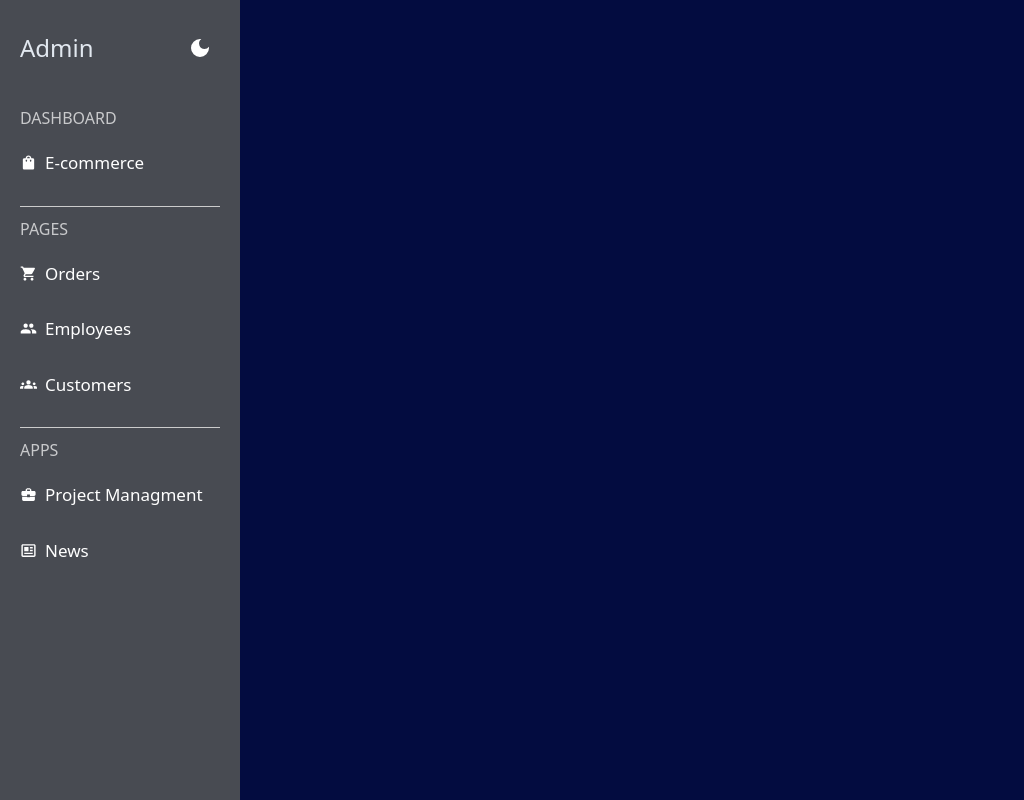
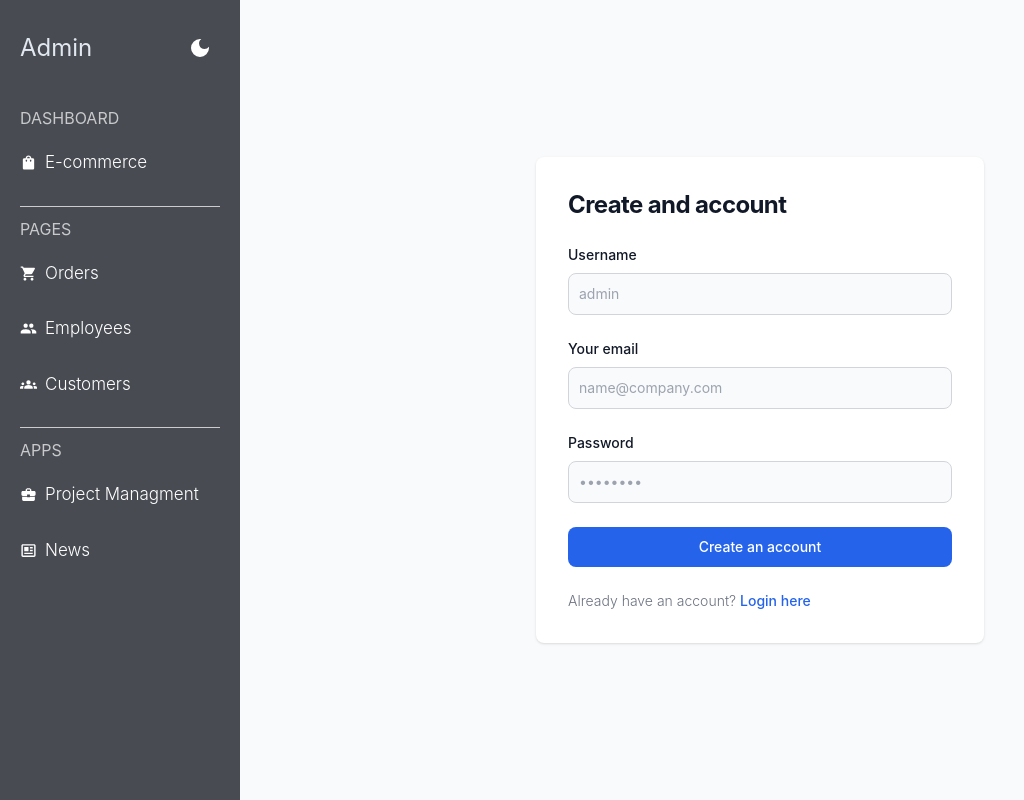
Before and after one commit to ozdogru1/admin-dashboard, a React (Create React App) app: page /register in a window 1280 px wide. Shown: the whole page, without its empty margins (0-1024 px from the left). Built offline with nearby package versions, Linux system fonts and the light colour scheme.

Commit message:
login register page added

```diff
--- a/src/App.js
+++ b/src/App.js
@@ -10,21 +10,26 @@
 import Orders from './pages/Orders';
 import ProjectManagment from './pages/ProjectManagment';
 import SideBar from './components/SideBar';
+import Login from './pages/Login';
+import Register from './pages/Register';
 
 const App = () => {
-  return (
-    <div className='flex h-auto min-h-screen'>
-      <div className=' w-[240px] min-w-max px-5 bg-secondary-dark-bg'>
+
+   return (
+    <div className={`flex h-auto min-h-screen`}>
+       <div className=' w-[240px] min-w-max px-5 bg-secondary-dark-bg'>
       <SideBar />
       </div>
       <div className='grow-[1]  bg-[#030C40]'>
       <Routes>
-        <Route index element={<Home />} />
+        <Route path='/'  element={<Home />} />
         <Route path="customers" element={<Customers />} />
          <Route path='news' element={<News />} />
         <Route path="employees" element={<Employees />} />
         <Route path="orders" element={<Orders />} />
         <Route path='projectmanagment' element={<ProjectManagment />} />
+        <Route path='login' element={<Login/>}/>
+        <Route path='register' element={<Register/>}/>
       </Routes>
       </div>
     </div>
--- a/src/components/Chart/index.jsx
+++ b/src/components/Charts/index.jsx
@@ -10,7 +10,7 @@
   Legend,
 } from "chart.js";
 import { Line } from "react-chartjs-2";
-import { faker } from '@faker-js/faker';
+import { faker } from "@faker-js/faker";
 
 ChartJS.register(
   CategoryScale,
@@ -69,11 +69,12 @@
   ],
 };
 
+const Chart = () => {
+  return (
+    <div className="bg-secondary-dark-bg w-[80%] h-auto m-auto px-10 py-5 text-white rounded flex ">
+      <Line options={options} data={data} />
+    </div>
+  );
+};
 
-const Statistic = () => {
-  return (
-      <Line options={options} data={data} />
-    )
-}
-
-export default Statistic
+export default Chart;
--- a/src/components/RevenueUpdates.jsx
+++ /dev/null
@@ -1,13 +0,0 @@
-import React from "react";
- import Statistic from "./Chart";
-
-const RevenueUpdates = () => {
-  return (
-    <div className="bg-secondary-dark-bg w-[80%] h-auto m-auto px-10 py-5 text-white rounded flex ">
-
-        <Statistic/>
-     </div>
-  );
-};
-
-export default RevenueUpdates;
--- a/src/components/SideBar/index.jsx
+++ b/src/components/SideBar/index.jsx
@@ -22,7 +22,7 @@
     <div className="">
       <div className="flex items-center justify-between mb-8 mt-8 ">
         <p className="text-slate-200 text-2xl ">Admin</p>
-        <MdDarkMode className="text-2xl text-white" />
+        <MdDarkMode className="text-2xl text-white"/>
       </div>
       <div className="main">
         <h3 className="title">DashBoard</h3>
--- a/src/pages/Home.jsx
+++ b/src/pages/Home.jsx
@@ -1,14 +1,14 @@
-import React from 'react'
- import RevenueUpdates from '../components/RevenueUpdates'
-import Ecommerce from '../components/Statistics/E-commerce'
+import React from "react";
+import Ecommerce from "../components/Statistics/E-commerce";
+import Chart from "../components/Charts";
 
 const Home = () => {
   return (
     <>
-        <Ecommerce/>
-        <RevenueUpdates/>
+      <Ecommerce />
+      <Chart />
     </>
-  )
-}
+  );
+};
 
-export default Home
+export default Home;
--- /dev/null
+++ b/src/pages/Login.jsx
@@ -0,0 +1,73 @@
+import React from "react";
+import {  useNavigate } from "react-router-dom";
+
+const Login = () => {
+    const navigate = useNavigate();
+
+   return (
+    <section className="bg-gray-50  ">
+      <div className="flex flex-col items-center justify-center px-6 py-8 mx-auto md:h-screen lg:py-0">
+        <div className="w-full bg-white rounded-lg shadow md:mt-0 sm:max-w-md xl:p-0">
+          <div className="p-6 space-y-4 md:space-y-6 sm:p-8">
+            <h1 className="text-xl font-bold leading-tight tracking-tight text-gray-900 md:text-2xl ">
+              Sign in to your account
+            </h1>
+            <form className="space-y-4 md:space-y-6" action="#">
+              <div>
+                <label
+                  for="email"
+                  className="block mb-2 text-sm font-medium text-gray-900 "
+                >
+                  Your email
+                </label>
+                <input
+                  type="email"
+                  name="email"
+                  id="email"
+                  className="bg-gray-50 border border-gray-300 text-gray-900 sm:text-sm rounded-lg focus:ring-primary-600 focus:border-primary-600 block w-full p-2.5  "
+                  placeholder="name@company.com"
+                  required=""
+                />
+              </div>
+              <div>
+                <label
+                  for="password"
+                  className="block mb-2 text-sm font-medium text-gray-900 "
+                >
+                  Password
+                </label>
+                <input
+                  type="password"
+                  name="password"
+                  id="password"
+                  placeholder="••••••••"
+                  className="bg-gray-50 border border-gray-300 text-gray-900 sm:text-sm rounded-lg focus:ring-primary-600 focus:border-primary-600 block w-full p-2.5  "
+                  required=""
+                />
+              </div>
+              <button
+                type="submit"
+                className="w-full text-white bg-primary-600 hover:bg-primary-700 focus:ring-4 focus:outline-none focus:ring-primary-300 font-medium rounded-lg
+                  text-sm px-5 py-2.5 text-center
+                "
+              >
+                Sign in
+              </button>
+              <p className="text-sm font-light text-gray-500 ">
+                Don’t have an account yet?{" "}
+                <button
+                 onClick={navigate("/register")}
+                  className="font-medium text-primary-600 hover:underline"
+                >
+                  Register
+                </button>
+              </p>
+            </form>
+          </div>
+        </div>
+      </div>
+    </section>
+  );
+};
+
+export default Login;
--- /dev/null
+++ b/src/pages/Register.jsx
@@ -0,0 +1,86 @@
+import React from "react";
+import {  useNavigate } from "react-router-dom";
+
+const Register = () => {
+    const navigate = useNavigate()
+  return (
+    <div>
+      <section className="bg-gray-50 dark:bg-gray-900">
+        <div className="flex flex-col items-center justify-center px-6 py-8 mx-auto md:h-screen lg:py-0">
+          <div className="w-full bg-white rounded-lg shadow dark:border md:mt-0 sm:max-w-md xl:p-0 dark:bg-gray-800 dark:border-gray-700">
+            <div className="p-6 space-y-4 md:space-y-6 sm:p-8">
+              <h1 className="text-xl font-bold leading-tight tracking-tight text-gray-900 md:text-2xl dark:text-white">
+                Create and account
+              </h1>
+              <form className="space-y-4 md:space-y-6" action="#">
+                <div>
+                  <label
+                    for="username"
+                    className="block mb-2 text-sm font-medium text-gray-900 dark:text-white"
+                  >
+                    Username
+                  </label>
+                  <input
+                    type="text"
+                    name="username"
+                    id="username"
+                    placeholder="admin"
+                    className="bg-gray-50 border border-gray-300 text-gray-900 sm:text-sm rounded-lg focus:ring-primary-600 focus:border-primary-600 block w-full p-2.5 dark:bg-gray-700 dark:border-gray-600 dark:placeholder-gray-400 dark:text-white dark:focus:ring-blue-500 dark:focus:border-blue-500"
+                  />
+                </div>
+                <div>
+                  <label
+                    for="email"
+                    className="block mb-2 text-sm font-medium text-gray-900 dark:text-white"
+                  >
+                    Your email
+                  </label>
+                  <input
+                    type="email"
+                    name="email"
+                    id="email"
+                    className="bg-gray-50 border border-gray-300 text-gray-900 sm:text-sm rounded-lg focus:ring-primary-600 focus:border-primary-600 block w-full p-2.5 dark:bg-gray-700 dark:border-gray-600 dark:placeholder-gray-400 dark:text-white dark:focus:ring-blue-500 dark:focus:border-blue-500"
+                    placeholder="name@company.com"
+                    required=""
+                  />
+                </div>
+                <div>
+                  <label
+                    for="password"
+                    className="block mb-2 text-sm font-medium text-gray-900 dark:text-white"
+                  >
+                    Password
+                  </label>
+                  <input
+                    type="password"
+                    name="password"
+                    id="password"
+                    placeholder="••••••••"
+                    className="bg-gray-50 border border-gray-300 text-gray-900 sm:text-sm rounded-lg focus:ring-primary-600 focus:border-primary-600 block w-full p-2.5 dark:bg-gray-700 dark:border-gray-600 dark:placeholder-gray-400 dark:text-white dark:focus:ring-blue-500 dark:focus:border-blue-500"
+                    required=""
+                  />
+                </div>
+                <button
+                  type="submit"
+                  className="w-full text-white bg-primary-600 hover:bg-primary-700 focus:ring-4 focus:outline-none focus:ring-primary-300 font-medium rounded-lg text-sm px-5 py-2.5 text-center dark:bg-primary-600 dark:hover:bg-primary-700 dark:focus:ring-primary-800"
+                >
+                  Create an account
+                </button>
+                <p className="text-sm font-light text-gray-500 dark:text-gray-400">
+                  Already have an account?{" "}
+                  <button onClick={navigate("login")}
+                     className="font-medium text-primary-600 hover:underline dark:text-primary-500"
+                  >
+                    Login here
+                  </button>
+                </p>
+              </form>
+            </div>
+          </div>
+        </div>
+      </section>
+    </div>
+  );
+};
+
+export default Register;
--- a/tailwind.config.js
+++ b/tailwind.config.js
@@ -1,12 +1,52 @@
 /** @type {import('tailwindcss').Config} */
 module.exports = {
-  content: [
+   content: [
     "./src/**/*.{js,jsx,ts,tsx}",
   ],
   theme: {
     extend: {
       fontSize: {
         14: "14px"
+      },
+      colors:{
+        primary: {"50":"#eff6ff","100":"#dbeafe","200":"#bfdbfe","300":"#93c5fd","400":"#60a5fa","500":"#3b82f6","600":"#2563eb","700":"#1d4ed8","800":"#1e40af","900":"#1e3a8a"}
+
+      },
+      fontFamily: {
+        'body': [
+      'Inter',
+      'ui-sans-serif',
+      'system-ui',
+      '-apple-system',
+      'system-ui',
+      'Segoe UI',
+      'Roboto',
+      'Helvetica Neue',
+      'Arial',
+      'Noto Sans',
+      'sans-serif',
+      'Apple Color Emoji',
+      'Segoe UI Emoji',
+      'Segoe UI Symbol',
+      'Noto Color Emoji'
+    ],
+        'sans': [
+      'Inter',
+      'ui-sans-serif',
+      'system-ui',
+      '-apple-system',
+      'system-ui',
+      'Segoe UI',
+      'Roboto',
+      'Helvetica Neue',
+      'Arial',
+      'Noto Sans',
+      'sans-serif',
+      'Apple Color Emoji',
+      'Segoe UI Emoji',
+      'Segoe UI Symbol',
+      'Noto Color Emoji'
+    ]
       },
       backgroundColor: {
         'secondary-dark-bg': "#484B52",
```
Also changed, not shown: src/components/Statistics/E-commerce.jsx (+11 -5 lines), src/index.css (line endings or trailing spaces).
